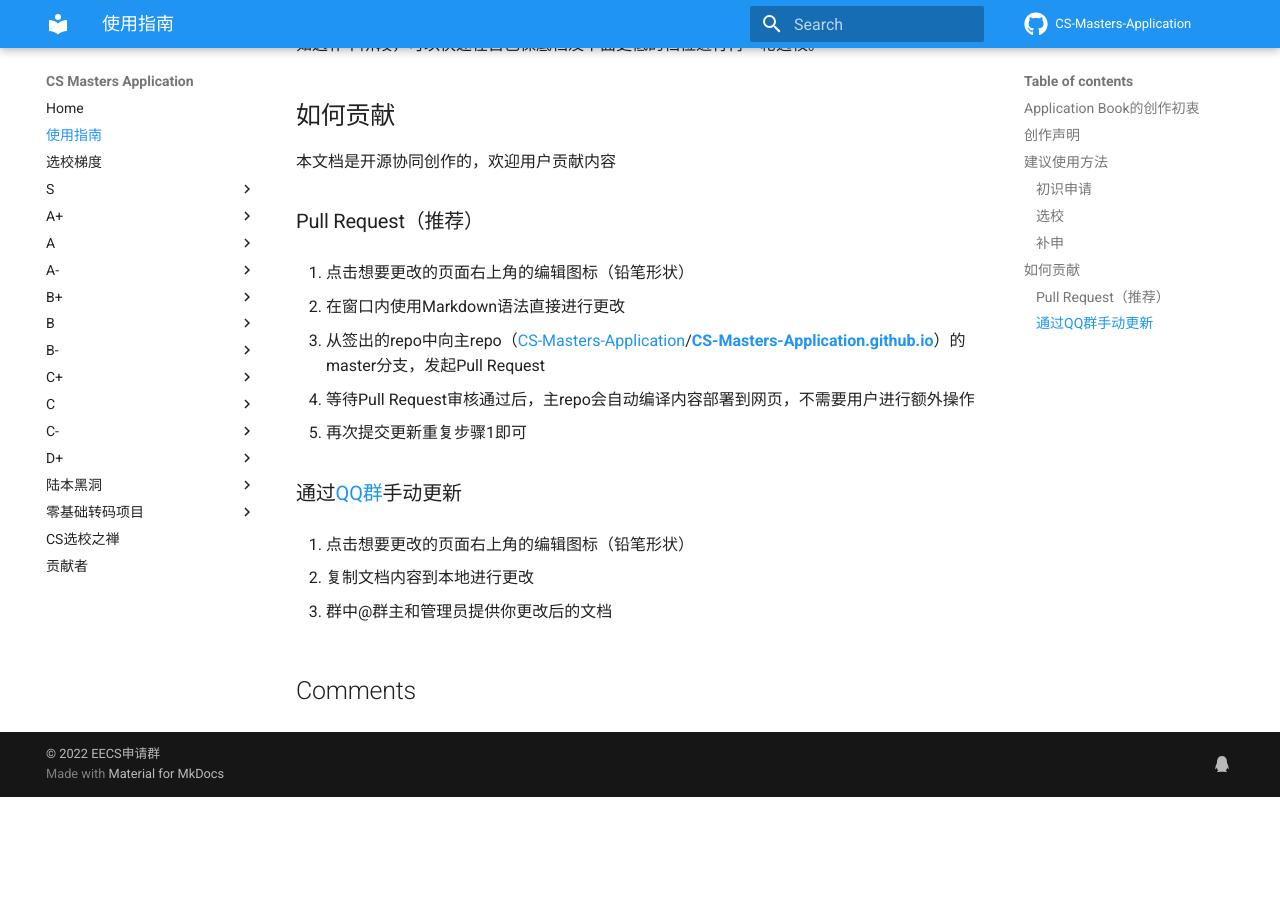
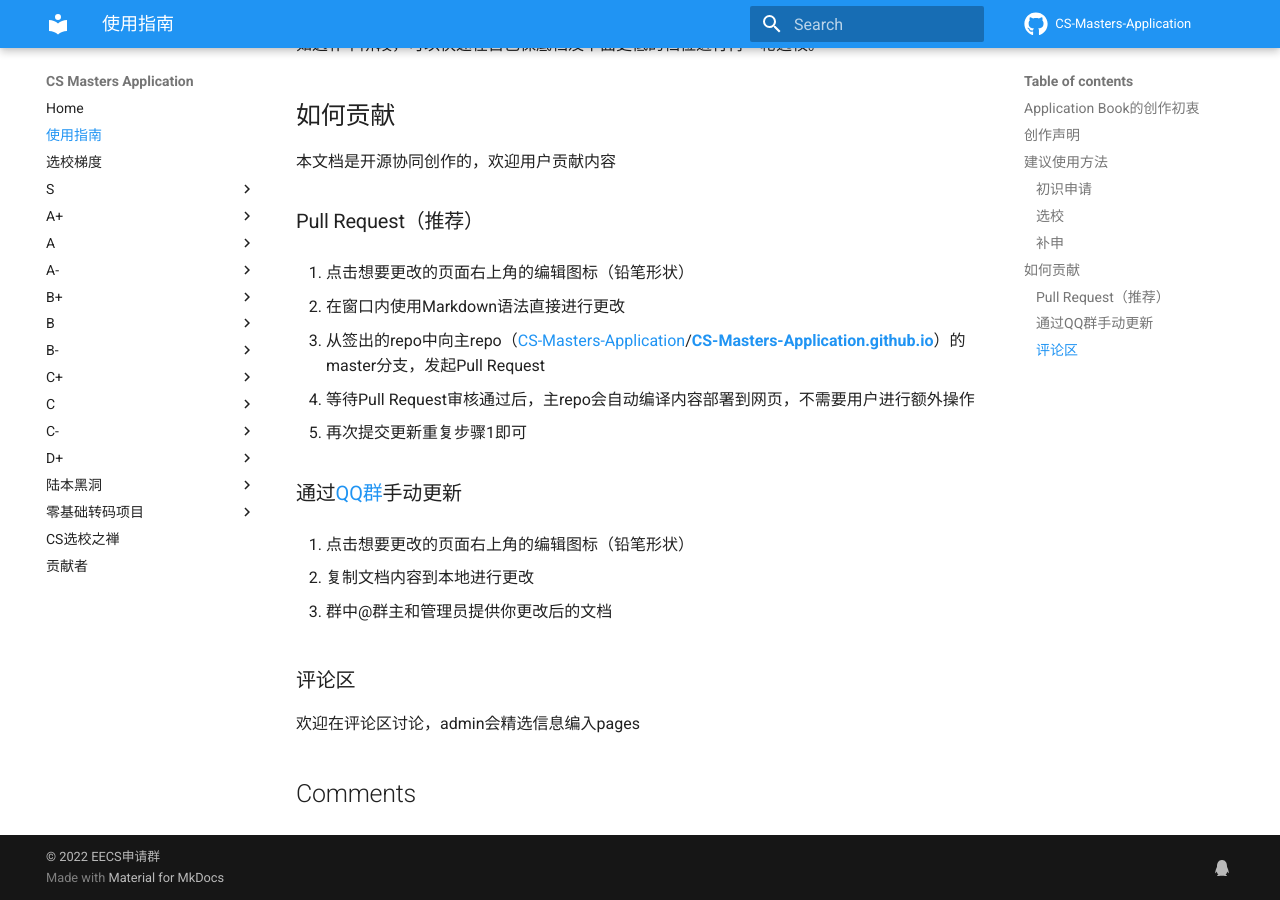
Before and after one commit to opencsapp/opencsapp.github.io, an MkDocs documentation site: the page built from docs/使用指南.md, in a window 1280 px wide and 900 px high, scrolled down 904 px. Built offline with MkDocs 1.6.1 and Material for MkDocs 9.7.7, drawn with Linux system fonts in a browser that asks for light colours; comment, search, counter and statistics services are not loaded; before the commit the page ends 1701 px from its top, so only the background shows below that.

Commit message:
Update 使用指南.md

```diff
--- a/docs/使用指南.md
+++ b/docs/使用指南.md
@@ -46,3 +46,7 @@
 2. 复制文档内容到本地进行更改
 
 3. 群中@群主和管理员提供你更改后的文档
+
+### 评论区
+
+欢迎在评论区讨论，admin会精选信息编入pages
```
